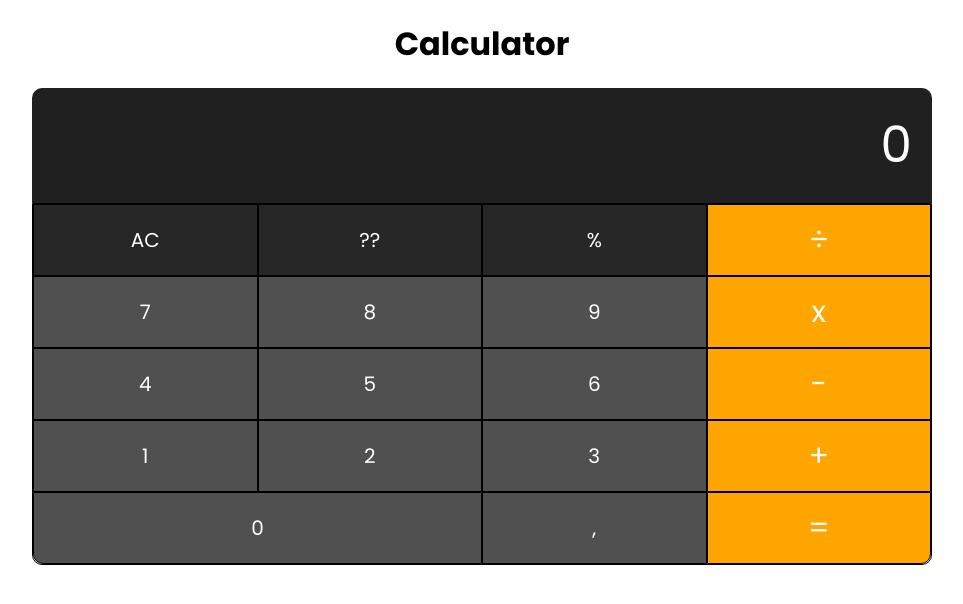
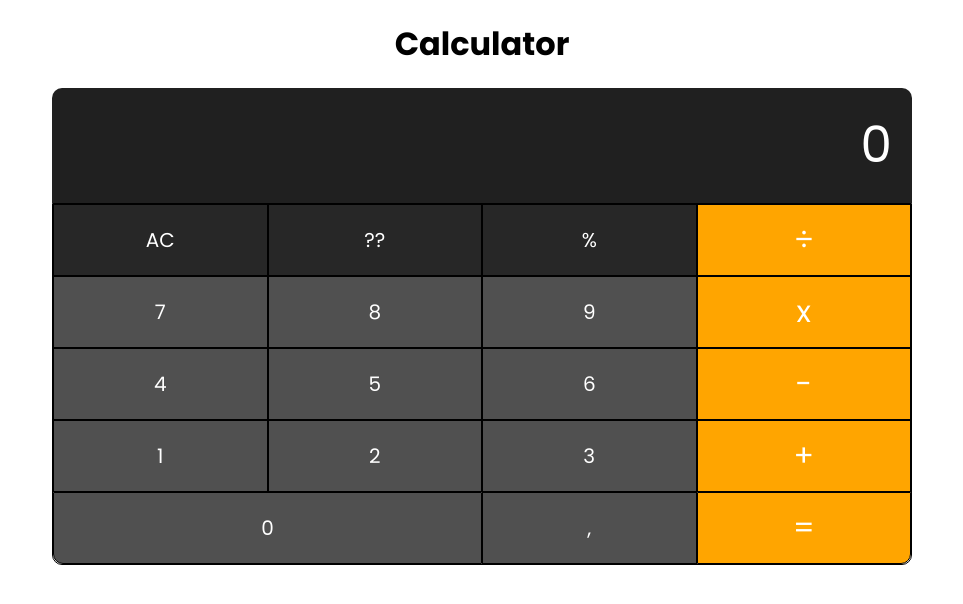
Before and after one commit to camillatofani/React-Calculator, a React (Vite) app: page / in a window 1280 px wide. Shown: the top 604 px of the page, without its empty margins (158-1121 px from the left). Built offline with nearby package versions, Linux system fonts and the light colour scheme.

Commit message:
fixed style

```diff
--- a/src/App.css
+++ b/src/App.css
@@ -9,7 +9,9 @@
 	max-width: 900px;
 	margin: 0px auto;
 	text-align: center;
+	box-sizing: border-box;
+	padding: 20px;
 }
 h1 {
-	padding: 20px;
+	padding-bottom: 20px;
 }
```
